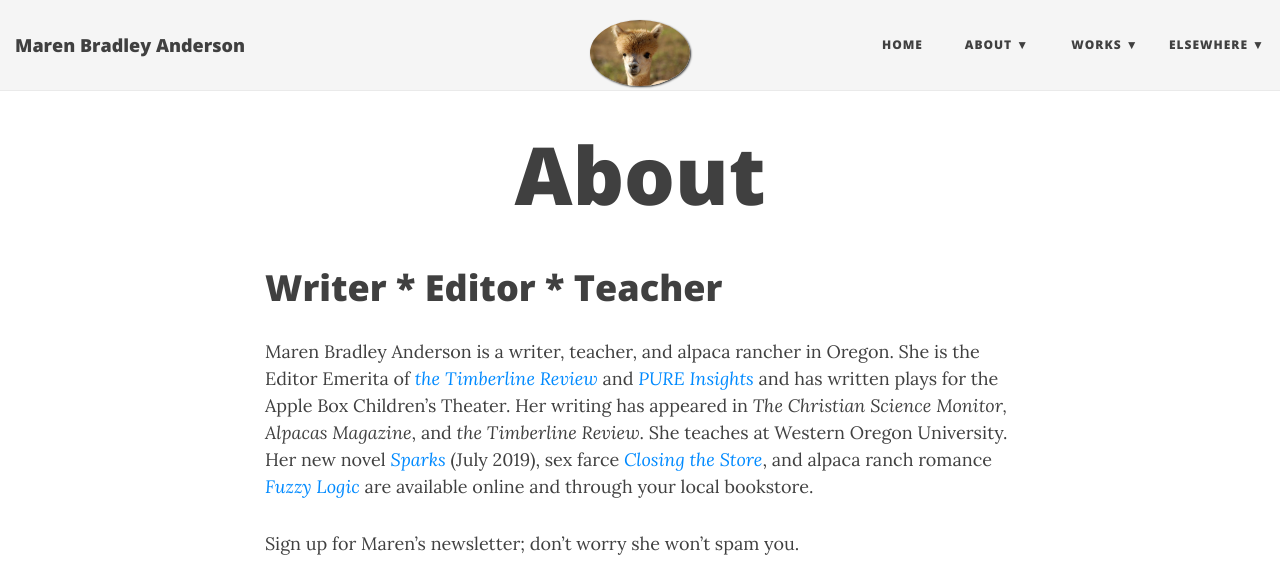
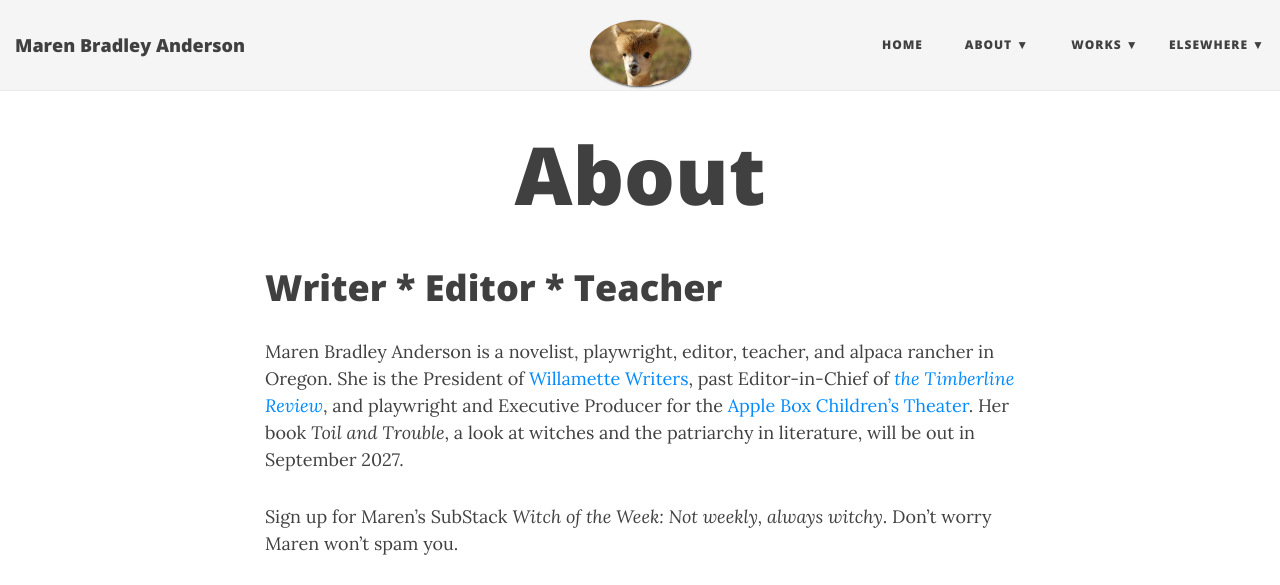
Before and after one commit to marenster/marenster.github.io, a Jekyll site: the page built from about.md, in a window 1280 px wide and 1400 px high. Shown: the top 585 px of the window. Built offline with Jekyll 4.4.1, drawn with Linux system fonts in a browser that asks for light colours; nearby versions of some CDN libraries; comment, search, counter and statistics services are not loaded; some of the changed text lies outside the part shown; grey boxes are pictures that could not be loaded.

Commit message:
Updated bio and substack button

```diff
--- a/about.md
+++ b/about.md
@@ -6,46 +6,11 @@ permalink: /about/
 
 # Writer * Editor * Teacher
 
-Maren Bradley Anderson is a writer, teacher, and alpaca rancher in Oregon. She is the Editor Emerita of [_the Timberline Review_](http://timberlinereview.com/) and [_PURE Insights_](http://www.wou.edu/pure/insights-academic-journal/) and has written plays for the Apple Box Children’s Theater. Her writing has appeared in _The Christian Science Monitor, Alpacas Magazine_, and _the Timberline Review_. She teaches at Western Oregon University. Her new novel [_Sparks_](/books/sparks) (July 2019), sex farce [_Closing the Store_](/books/closing_the_store), and alpaca ranch romance [_Fuzzy Logic_](/books/fuzzy) are available online and through your local bookstore.
+Maren Bradley Anderson is a novelist, playwright, editor, teacher, and alpaca rancher in Oregon. She is the President of [Willamette Writers](https://willamettewriters.org/), past Editor-in-Chief of [*the Timberline Review*](http://timberlinereview.com/), and playwright and Executive Producer for the [Apple Box Children’s Theater](https://www.appleboxtheater.org/). Her book *Toil and Trouble*, a look at witches and the patriarchy in literature, will be out in September 2027.
 
-Sign up for Maren's newsletter; don't worry she won't spam you.
-
- ![alt text](/img/Story_Beasty.jpg "Story Beasty")
-
-<!-- Begin Mailchimp Signup Form -->
-<link href="//cdn-images.mailchimp.com/embedcode/classic-10_7.css" rel="stylesheet" type="text/css">
-<style type="text/css">
-	#mc_embed_signup{background:#fff; clear:left; font:14px Helvetica,Arial,sans-serif; }
-	/* Add your own Mailchimp form style overrides in your site stylesheet or in this style block.
-	   We recommend moving this block and the preceding CSS link to the HEAD of your HTML file. */
-</style>
-<div id="mc_embed_signup">
-<form action="https://marens.us2.list-manage.com/subscribe/post?u=161bf3c9d788608eae9d08486&amp;id=72b3174048" method="post" id="mc-embedded-subscribe-form" name="mc-embedded-subscribe-form" class="validate" target="_blank" novalidate>
-    <div id="mc_embed_signup_scroll">
-	<h2>Subscribe</h2>
-<div class="indicates-required"><span class="asterisk">*</span> indicates required</div>
-<div class="mc-field-group">
-	<label for="mce-EMAIL">Email Address  <span class="asterisk">*</span>
-</label>
-	<input type="email" value="" name="EMAIL" class="required email" id="mce-EMAIL">
-</div>
-<div class="mc-field-group input-group">
-    <strong>Email Format </strong>
-    <ul><li><input type="radio" value="html" name="EMAILTYPE" id="mce-EMAILTYPE-0"><label for="mce-EMAILTYPE-0">html</label></li>
-<li><input type="radio" value="text" name="EMAILTYPE" id="mce-EMAILTYPE-1"><label for="mce-EMAILTYPE-1">text</label></li>
-</ul>
-</div>
-	<div id="mce-responses" class="clear">
-		<div class="response" id="mce-error-response" style="display:none"></div>
-		<div class="response" id="mce-success-response" style="display:none"></div>
-	</div>    <!-- real people should not fill this in and expect good things - do not remove this or risk form bot signups-->
-    <div style="position: absolute; left: -5000px;" aria-hidden="true"><input type="text" name="b_161bf3c9d788608eae9d08486_72b3174048" tabindex="-1" value=""></div>
-    <div class="clear"><input type="submit" value="Subscribe" name="subscribe" id="mc-embedded-subscribe" class="button"></div>
-    </div>
-</form>
-</div>
-<script type='text/javascript' src='//s3.amazonaws.com/downloads.mailchimp.com/js/mc-validate.js'></script><script type='text/javascript'>(function($) {window.fnames = new Array(); window.ftypes = new Array();fnames[0]='EMAIL';ftypes[0]='email';fnames[1]='FNAME';ftypes[1]='text';fnames[2]='LNAME';ftypes[2]='text';fnames[3]='MMERGE3';ftypes[3]='zip';}(jQuery));var $mcj = jQuery.noConflict(true);</script>
-<!--End mc_embed_signup-->
+Sign up for Maren's SubStack *Witch of the Week: Not weekly, always witchy*.
+Don't worry Maren won't spam you.
+<iframe src="https://witchoftheweek.substack.com/embed?transparent=1" width="480" height="320" style="border: 0; background: transparent" frameborder="0" scrolling="no"></iframe>
 
 You can reach Maren using the form below:
 
```
